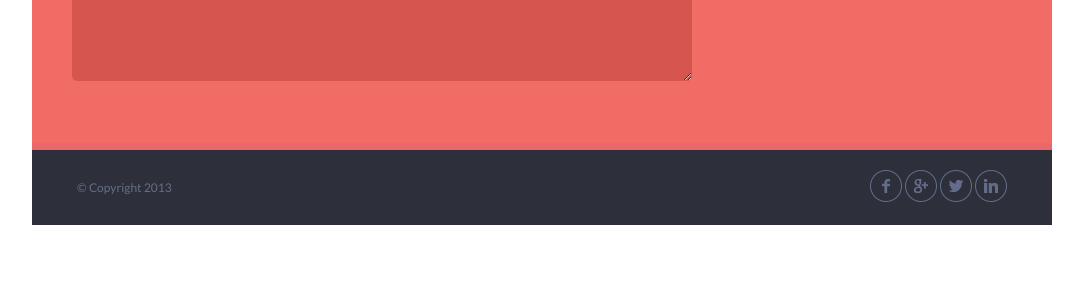
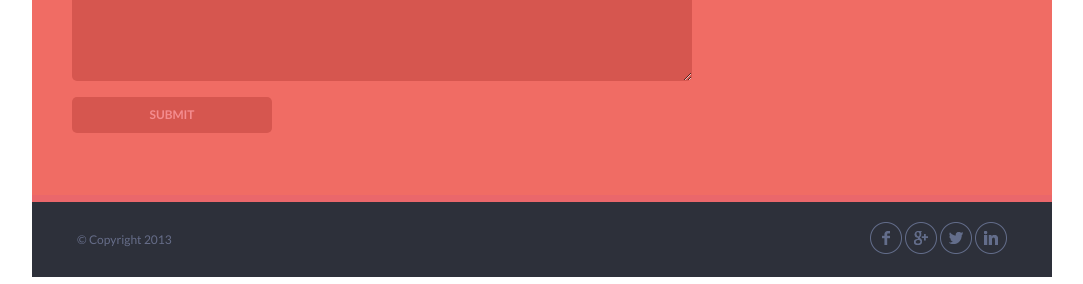
Before and after one commit to MXXXVETON/singolo, a plain HTML site: page index.html in a window 1280 px wide. Shown: the part 3222-3506 px from the top of the page, without its empty margins (98-1181 px from the left). Before the commit the page ends 3454 px from the top, so only its background shows below. Drawn offline with Linux system fonts and the light colour scheme; a script that the page names is missing.

Commit message:
add: submit-btn

```diff
--- a/index.html
+++ b/index.html
@@ -312,6 +312,8 @@
             <input placeholder="Subject (Required)" type="text">
 
             <textarea placeholder="Describe your project in detail..." type="text"></textarea>
+
+            <button class="submit-btn">Submit</button>
           </form>
         </div>
 
--- a/style.css
+++ b/style.css
@@ -427,7 +427,25 @@ header {
       border: none;
       background: #d6564f;
       border-radius: 5px;
-      padding: 7px 10px; }
+      padding: 7px 10px;
+      margin-bottom: 16px;
+    }
+
+    button.submit-btn {
+      height: 36px;
+      width: 200px;
+      border: none;
+      border-radius: 5px;
+      cursor: pointer;
+      font-weight: bold;
+      font-size: 12px;
+      font-family: "Lato", sans-serif;
+      background-color: #d6564f;
+      letter-spacing: -0.02px;
+      text-transform: uppercase;
+      color: #f48c8f;
+      outline: none;
+    }
       .form-quote #getQuote textarea::-webkit-input-placeholder {
         font-family: 'Lato', sans-serif;
         color: #f48c8f; }
```
Also changed, not shown: singolo3.html (+3 -1 lines).
